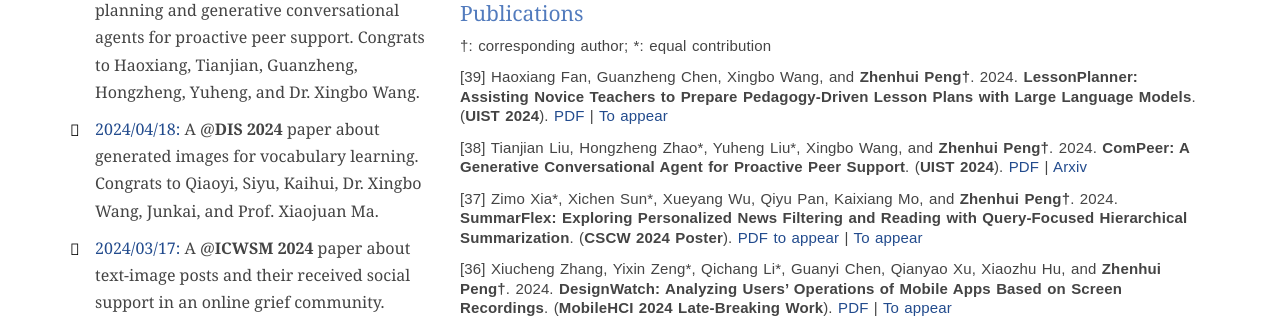
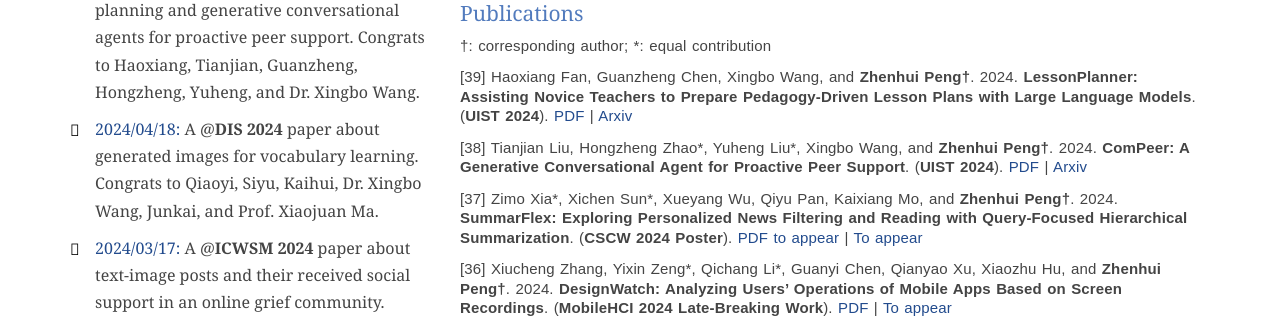
Before and after one commit to PenguinZhou/PenguinZhou.github.io, a Jekyll site: the page index.html, which Jekyll copies as it is, in a window 1280 px wide and 900 px high, scrolled down 843 px. Shown: the part 153-471 px from the top of the window. Built offline with Jekyll 4.4.1, drawn with Linux system fonts in a browser that asks for light colours.

Commit message:
update link to uist 24 paper

```diff
--- a/index.html
+++ b/index.html
@@ -281,7 +281,7 @@
                                 Pedagogy-Driven Lesson Plans with Large Language Models</strong>.
                             (<strong>UIST 2024</strong>).
                             <a href="docs/uist24lessonplanner.pdf">PDF</a> |
-                            <a href="https://dl.acm.org/doi/10.1145/3643834.3661581">To appear</a>
+                            <a href="https://arxiv.org/abs/2408.01102">Arxiv</a>
                         </p>
 
                         <p>[38] Tianjian Liu, Hongzheng Zhao*, Yuheng Liu*, Xingbo Wang, and <strong>Zhenhui Peng&#8224;</strong>.
```
Also changed, not shown: 1 other file.
